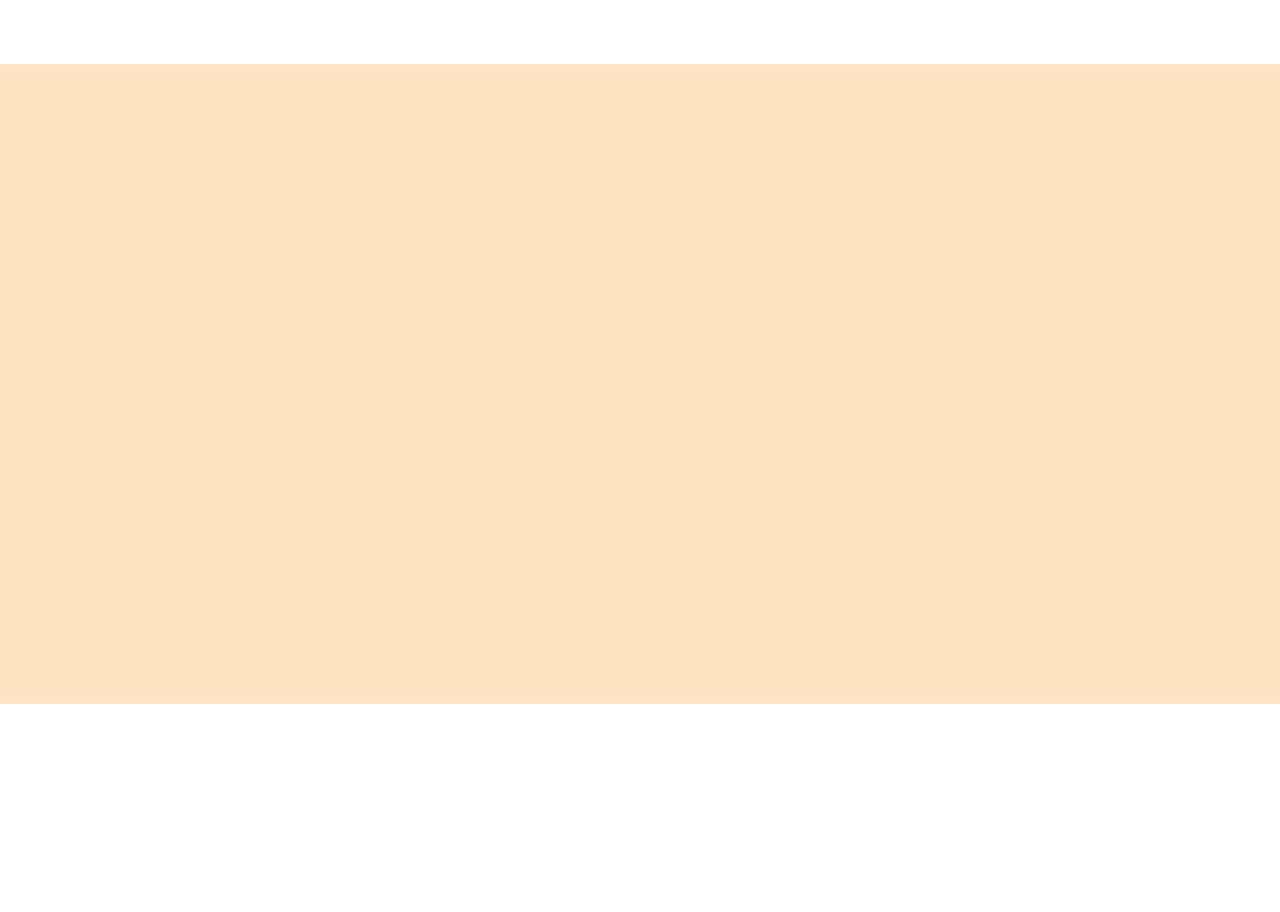
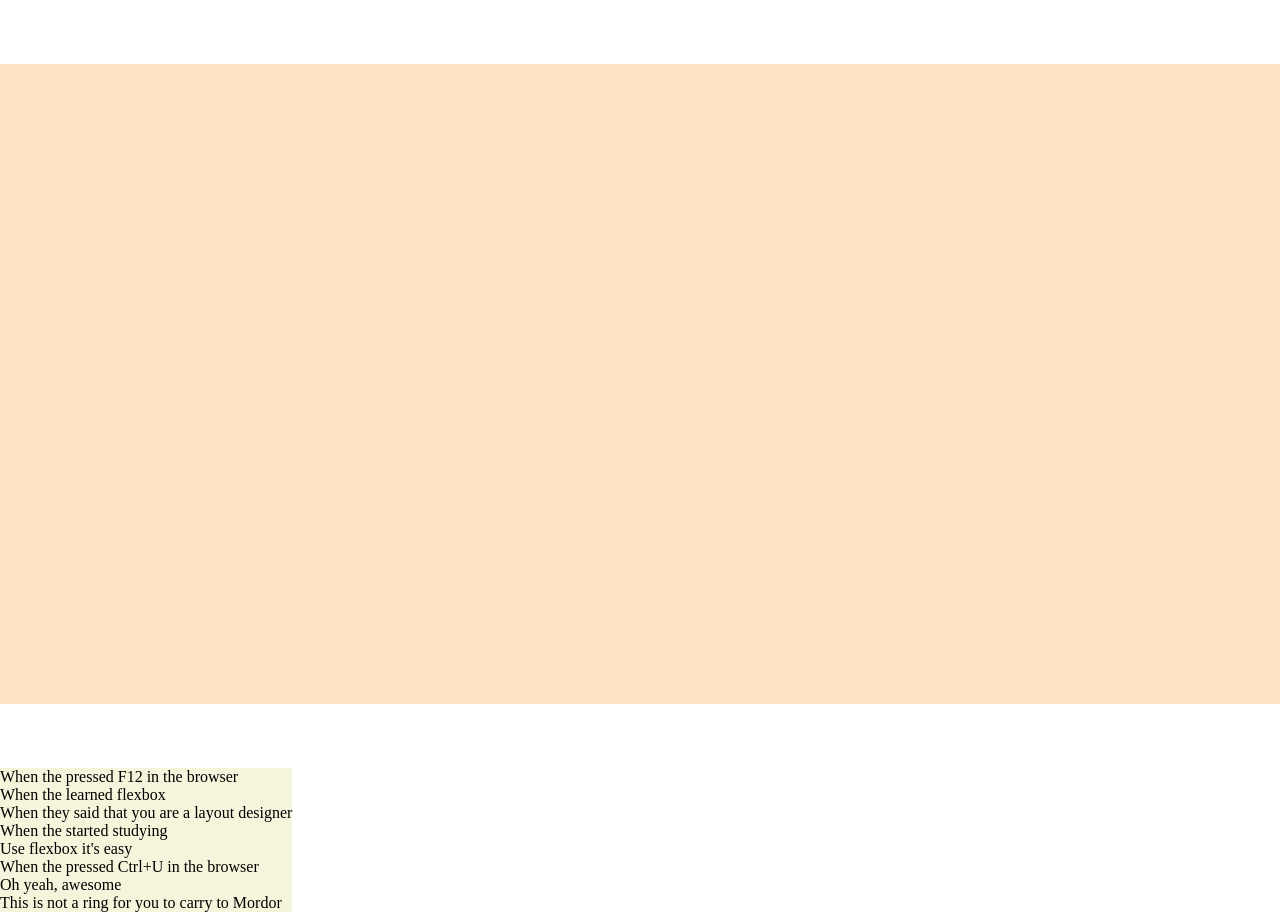
Before and after one commit to MifDX/cssMemeSlider, a plain HTML site: page index.html in a window 1280 px wide. Shown: the top 912 px of the page. Drawn offline with Linux system fonts and the light colour scheme.

Commit message:
feat: add phrases (Sat, Sep 16, 2023 03:52:59 PM)

```diff
--- a/index.html
+++ b/index.html
@@ -48,6 +48,30 @@
             </div>
             <div class="context_wrapper">
                 <div class="phrases">
+                    <div class="phrase p0">
+                        <p>When the pressed F12 in the browser</p>
+                    </div>
+                    <div class="phrase p1">
+                        <p>When the learned flexbox</p>
+                    </div>
+                    <div class="phrase p2">
+                        <p>When they said that you are a layout designer</p>
+                    </div>
+                    <div class="phrase p3">
+                        <p>When the started studying</p>
+                    </div>
+                    <div class="phrase p4">
+                        <p>Use flexbox it's easy</p>
+                    </div>
+                    <div class="phrase p5">
+                        <p>When the pressed Ctrl+U in the browser</p>
+                    </div>
+                    <div class="phrase p6">
+                        <p>Oh yeah, awesome</p>
+                    </div>
+                    <div class="phrase p7">
+                        <p>This is not a ring for you to carry to Mordor</p>
+                    </div>
                 </div>
                 <div class="buttons">
                     <div class="btn-wrapper">
```
